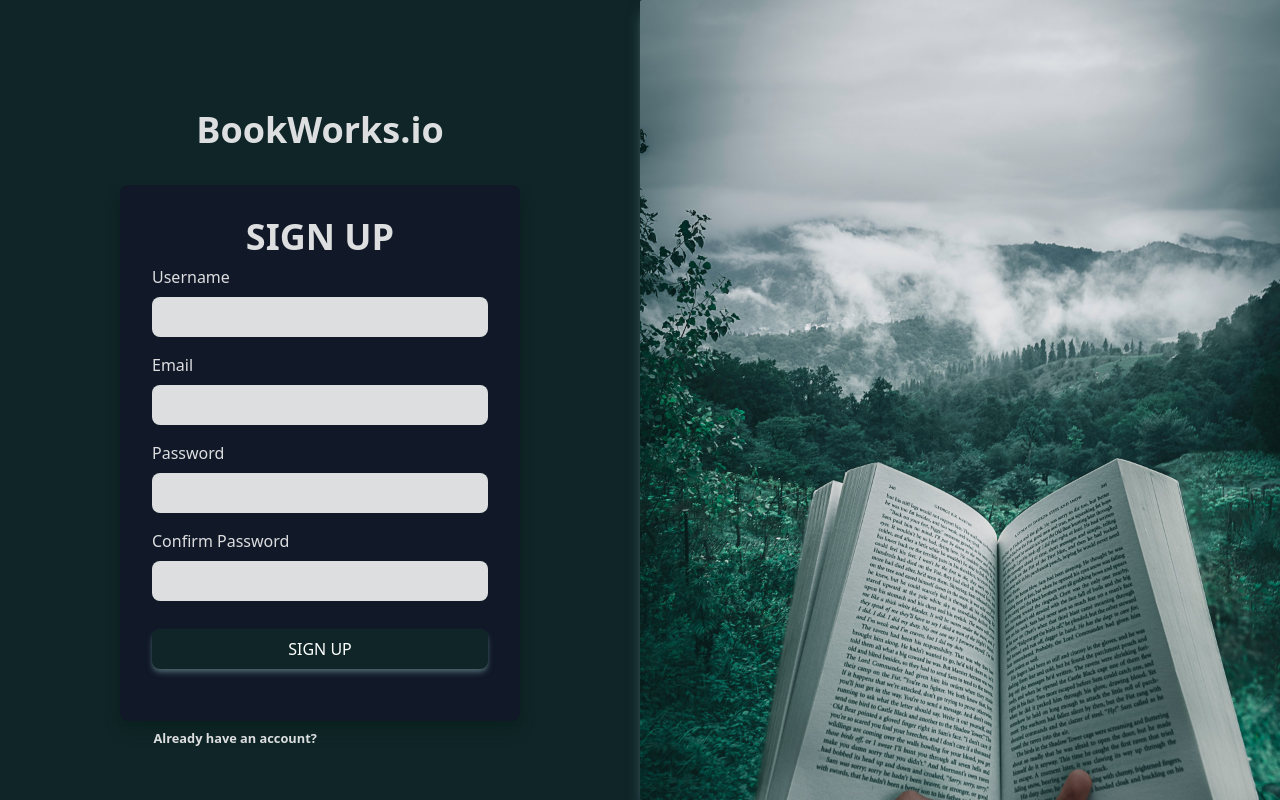
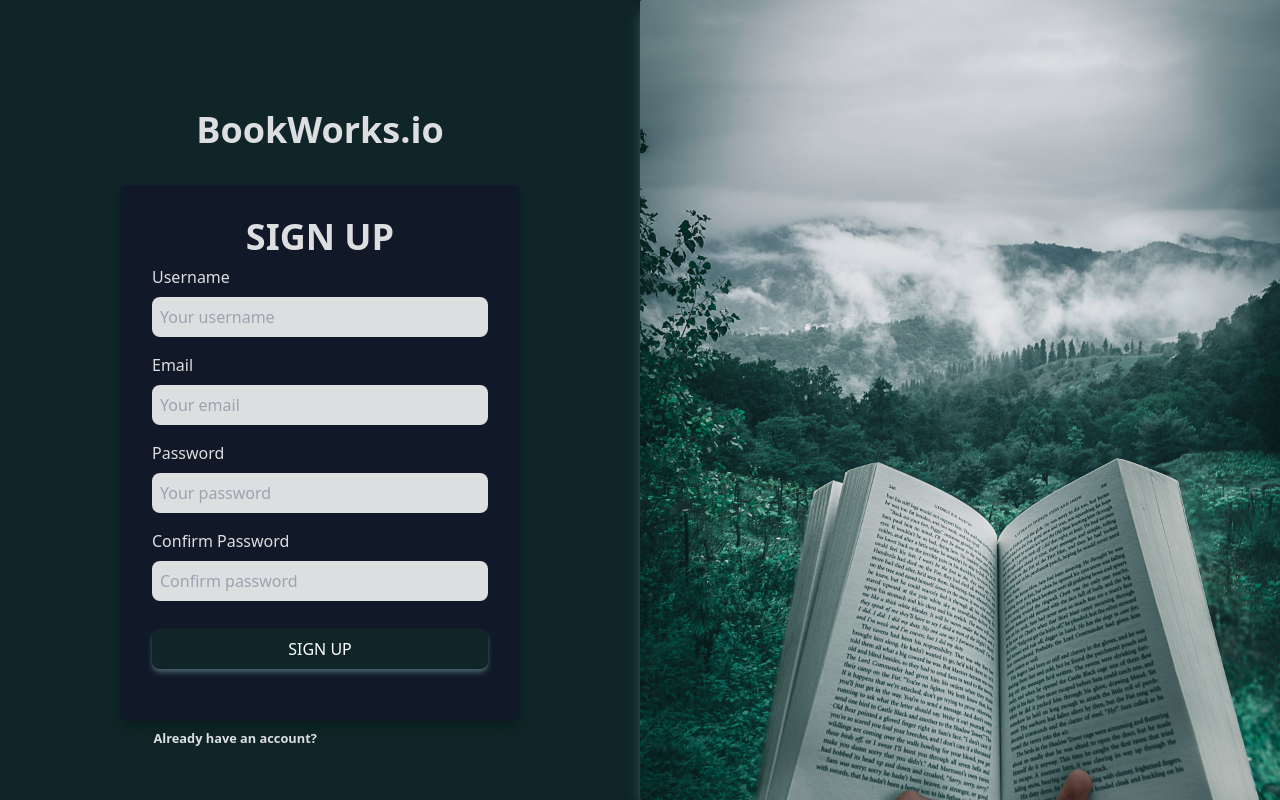
Before and after one commit to HughesSeanKyle/project-three-top-library, a React (Create React App) app: page /auth/signup in a window 1280 px wide. Built offline with nearby package versions, Linux system fonts and the light colour scheme.

Commit message:
Signup validation and btn disable

```diff
--- a/src/pages/SignUp.js
+++ b/src/pages/SignUp.js
@@ -1,8 +1,57 @@
 import React, { useState, useEffect } from 'react';
 import { Link } from 'react-router-dom';
 import signUpImage from '../assets/images/signup-image.jpg';
+import { useForm } from 'react-hook-form';
+import * as yup from 'yup';
+import { yupResolver } from '@hookform/resolvers/yup';
+
+const validationSchema = yup.object().shape({
+	username: yup
+		.string()
+		.matches(/^.{7,}$/i, 'Username must be 7 characters or more')
+		.required('Username is a required field'),
+	email: yup
+		.string()
+		.matches(
+			/^(([A-Za-z0-9]+_+)|([A-Za-z0-9]+\-+)|([A-Za-z0-9]+\.+)|([A-Za-z0-9]+\++))*[A-Za-z0-9]+@((\w+\-+)|(\w+\.))*\w{1,63}\.[a-zA-Z]{2,6}$/i,
+			'Invalid Email '
+		)
+		.required('Email is a required field'),
+	password: yup
+		.string()
+		.matches(
+			/^(?=.*[a-z])(?=.*[A-Z])(?=.*\d)(?=.*[\x21-\x2F\x3A-\x40\x5B-\x60\x7B-\x7E]?)[A-Za-z\d\x21-\x2F\x3A-\x40\x5B-\x60\x7B-\x7E]{8,}$/i,
+			'Password must contain minimum 8 characters, atleast one lowercase letter, uppercase letter, number'
+		)
+		.required('Password is a required field'),
+	passwordConfirm: yup
+		.string()
+		.oneOf([yup.ref('password')], 'Passwords must and should match')
+		.required('Confirm Password is required'),
+});
 
 const SignUp = () => {
+	// Import RHF useForm
+	const {
+		register,
+		handleSubmit,
+		watch,
+		formState: { errors, isSubmitting },
+	} = useForm({
+		mode: 'onBlur',
+		resolver: yupResolver(validationSchema),
+	});
+
+	const username = watch('username');
+	const email = watch('email');
+	const password = watch('password');
+	const passwordConfirm = watch('passwordConfirm');
+
+	const disabledBtnClasses =
+		!username || !email || !password || !passwordConfirm
+			? 'w-full my-5 py-2 bg-custom-green shadow-md shadow-custom-gray text-white font-light rounded-lg hover:shadow-md hover:shadow-custom-white hover:bg-custom-green-500 cursor-not-allowed'
+			: 'w-full my-5 py-2 bg-custom-green shadow-md shadow-custom-gray text-white font-light rounded-lg hover:shadow-md hover:shadow-custom-white hover:bg-custom-green-500';
+
 	return (
 		<div className="bg-custom-green grid xl:grid-cols-2 lg:grid-cols-2 md:grid-cols-1 h-screen w-full">
 			<div className="bg-custom-green overflow-y-auto flex flex-col justify-center content-center items-center form-padding image-bg-mobile-only dark-layer">
@@ -18,30 +67,56 @@ const SignUp = () => {
 						<input
 							className="rounded-lg bg-custom-white mt-2 p-2 focus:border-blue-900 focus:outline-none focus:ring focus:ring-custom-gray text-custom-black"
 							type="text"
+							name="username"
+							placeholder="Your username"
+							{...register('username')}
 						/>
+						<p className="text-custom-danger">{errors?.username?.message}</p>
 					</div>
 					<div className="flex flex-col text-custom-white py-2">
 						<label>Email</label>
 						<input
 							className="rounded-lg bg-custom-white mt-2 p-2 focus:border-blue-900 focus:outline-none focus:ring focus:ring-custom-gray text-custom-black"
 							type="email"
+							name="email"
+							placeholder="Your email"
+							{...register('email')}
 						/>
+						<p className="text-custom-danger">{errors?.email?.message}</p>
 					</div>
 					<div className="flex flex-col text-custom-white py-2">
 						<label>Password</label>
 						<input
 							className="p-2 rounded-lg bg-custom-white mt-2 focus:border-blue-900 focus:outline-none focus:ring focus:ring-custom-gray text-custom-black"
 							type="password"
+							name="password"
+							placeholder="Your password"
+							{...register('password')}
 						/>
+						<p className="text-custom-danger">{errors?.password?.message}</p>
 					</div>
 					<div className="flex flex-col text-custom-white py-2">
 						<label>Confirm Password</label>
 						<input
 							className="p-2 rounded-lg bg-custom-white mt-2 focus:border-blue-900 focus:outline-none focus:ring focus:ring-custom-gray text-custom-black"
 							type="password"
+							name="passwordConfirm"
+							placeholder="Confirm password"
+							{...register('passwordConfirm')}
 						/>
+						<p className="text-custom-danger">
+							{errors?.passwordConfirm?.message}
+						</p>
 					</div>
-					<button className="w-full my-5 py-2 bg-custom-green shadow-md shadow-custom-gray text-white font-light rounded-lg hover:shadow-md hover:shadow-custom-white hover:bg-custom-green-500">
+					<button
+						className={disabledBtnClasses}
+						disabled={!username || !email || !password || !passwordConfirm}
+						title={
+							!username || !email || !password || !passwordConfirm
+								? 'Please complete the required fields to enable'
+								: 'Sign Up'
+						}
+					>
 						SIGN UP
 					</button>
 				</form>
```
Also changed, not shown: 1 other file (tests, documents, lock files or other folders).
